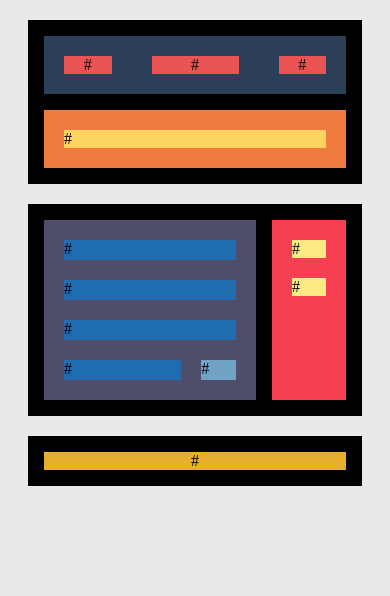
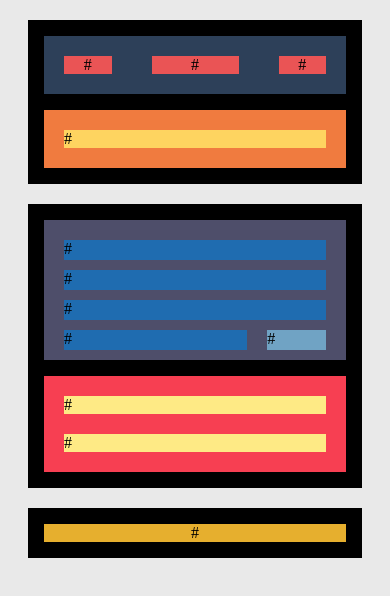
Before and after one commit to nyuudo/HyperWet-BCN, a plain HTML site: page index.html in a window 390 px wide. Drawn offline with Linux system fonts and the light colour scheme.

Commit message:
Exercici 2

```diff
--- a/index.css
+++ b/index.css
@@ -98,3 +98,16 @@ body {
   text-align: center;
   flex-grow: 1;
 }
+
+/* iPad iOS 14_7_1 */
+@media only screen and (max-width: 992px) {
+  .flex-article {
+    flex-flow: column wrap;
+  }
+  .articles .element {
+    margin: 10px 10px 0px 10px;
+  }
+  .articles .disclaimer {
+    margin: 10px 10px 0px 10px;
+  }
+}
```
